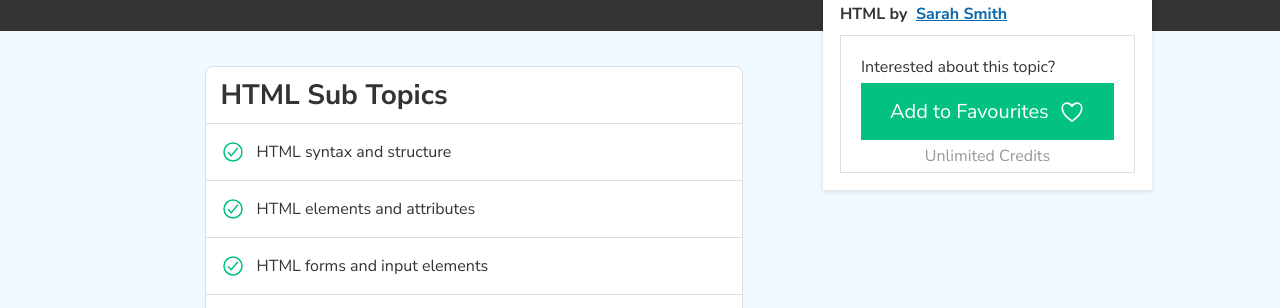
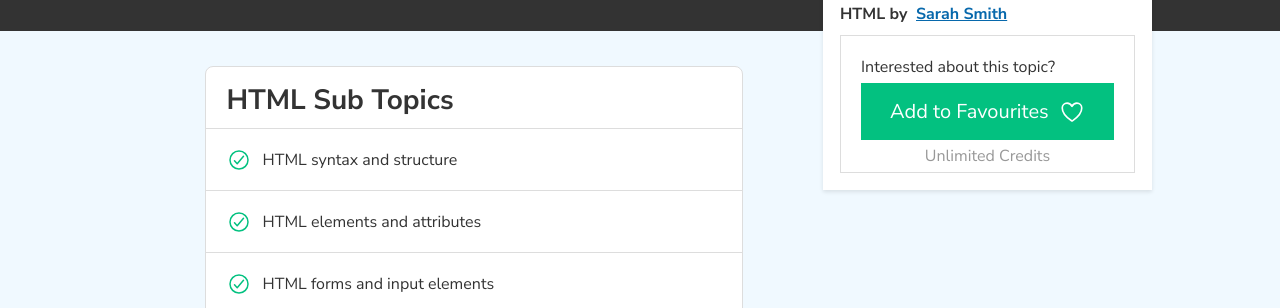
Before and after one commit to JSD-0723/izzeddin-hayek, a plain HTML site: page details.html in a window 1280 px wide. Shown: the part 450-758 px from the top of the page. Drawn offline with nearby package versions, Linux system fonts and the light colour scheme.

Commit message:
week 4 changes/feedback/padding

```diff
--- a/style.css
+++ b/style.css
@@ -395,14 +395,14 @@ input {
     display: flex;
     align-items: center;
     gap: 12px;
-    padding:9px 15px;
-
+    padding:9px 21px;
 }
 
 .grid-row h2 {
     font-size: 28px;
     font-weight: 700;
     margin: 0;
+    padding-top: 5px;
 }
 
 .check-icon {
```
